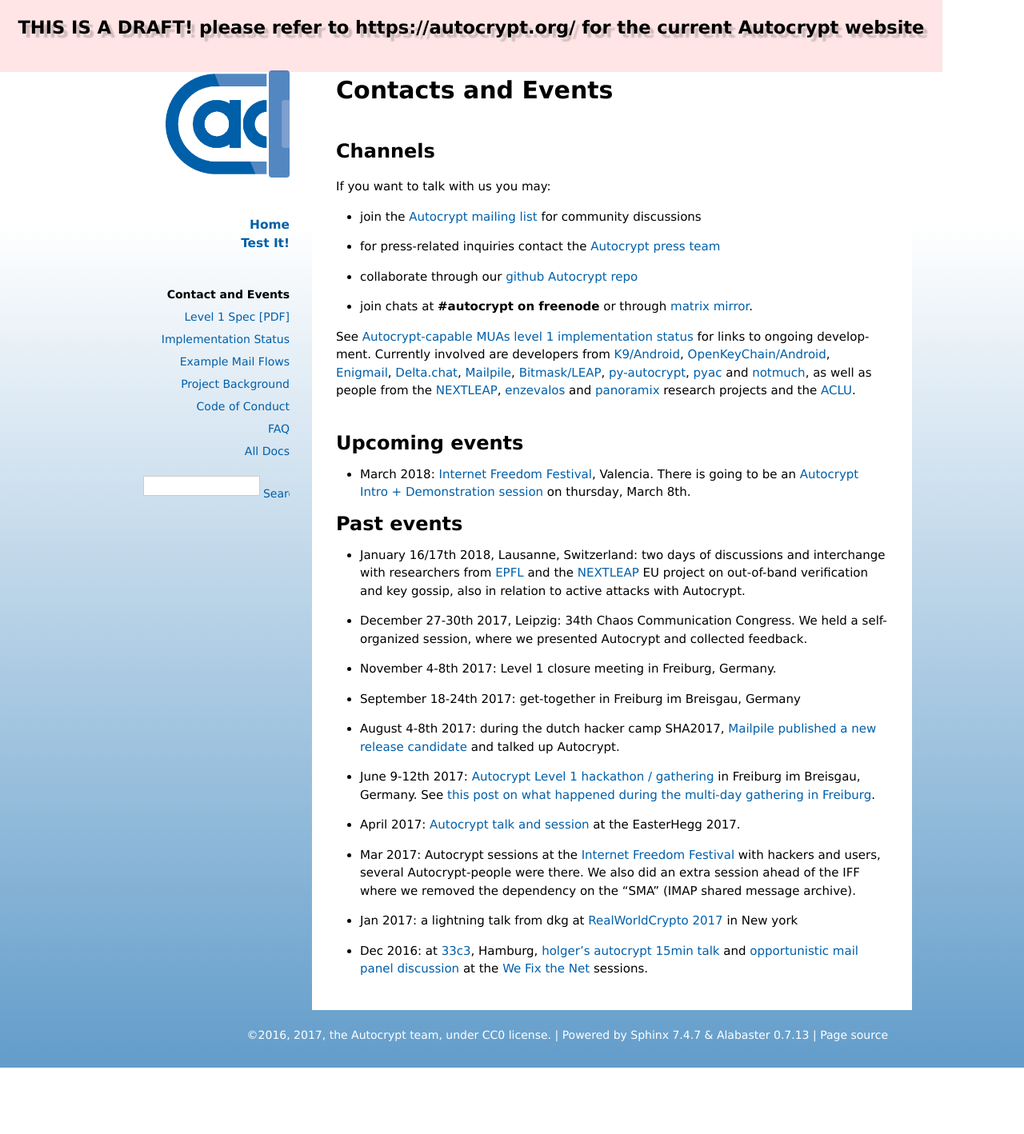
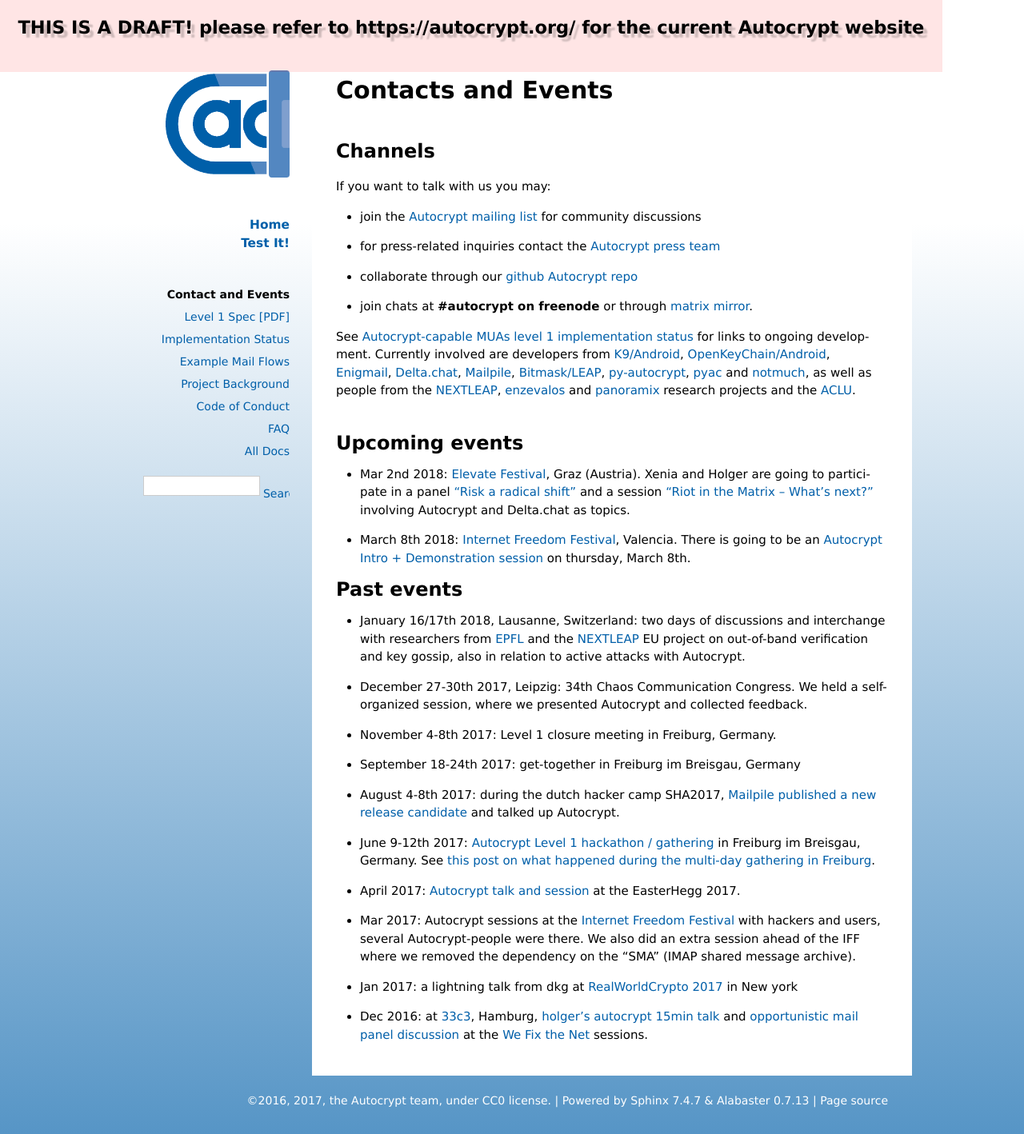
Before and after one commit to autocrypt/autocrypt, a Sphinx documentation site: the page built from doc/contact.rst, in a window 1280 px wide. Shown: the whole page at 80% size. Built offline with Sphinx 7.4.7, drawn with Linux system fonts in a browser that asks for light colours; before the commit the page ends 1335 px from its top, so only the background shows below that.

Commit message:
add elevate event

```diff
--- a/doc/contact.rst
+++ b/doc/contact.rst
@@ -55,7 +55,12 @@
 Upcoming events
 ---------------
 
-- March 2018: `Internet Freedom Festival`_, Valencia.  There
+- Mar 2nd 2018: `Elevate Festival <https://elevate.at>`_, Graz (Austria).
+  Xenia and Holger are going to participate in a panel
+  `"Risk a radical shift" <https://elevate.at/diskursprogramm/e18radicalshift/>`_
+  and a session `"Riot in the Matrix -- What's next?" <https://elevate.at/diskursprogramm/e18riotmatrix/>`_ involving Autocrypt and Delta.chat as topics.
+
+- March 8th 2018: `Internet Freedom Festival`_, Valencia.  There
   is going to be an `Autocrypt Intro + Demonstration session
   <https://platform.internetfreedomfestival.org/en/IFF2018/public/schedule/custom/238>`_
   on thursday, March 8th.
```
